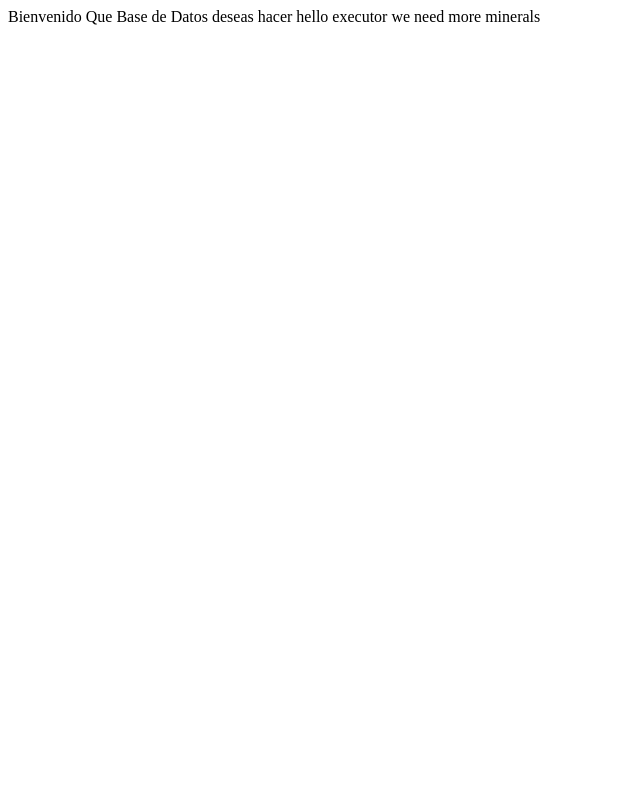
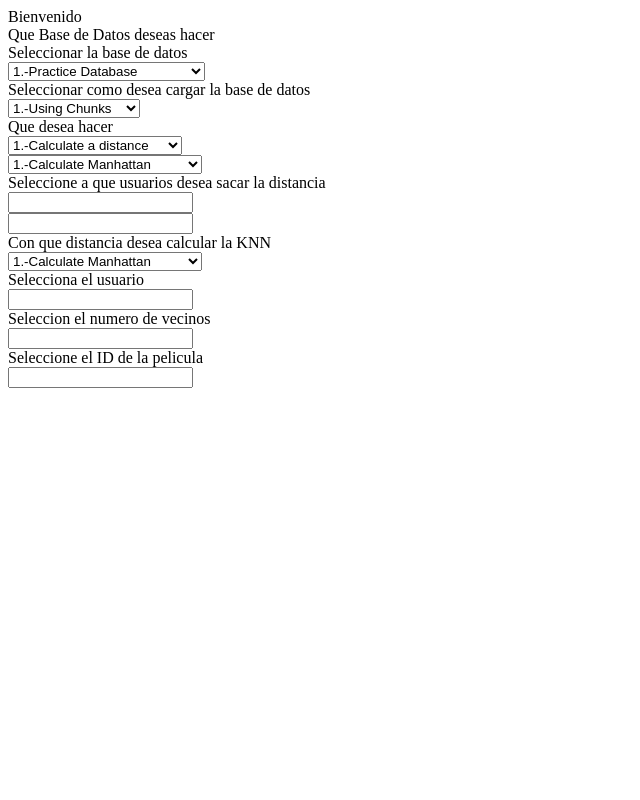
Before and after one commit to faoladhaku/SistemaRecomendacionTBD, a Django app: page / in a window 1280 px wide. Shown: the whole page, without its empty margins (0-640 px from the left). Run offline with Django 3.2, Linux system fonts and the light colour scheme.

Commit message:
index plain

```diff
--- a/recomendator/templates/recomendator/index.html
+++ b/recomendator/templates/recomendator/index.html
@@ -1,4 +1,55 @@
-Bienvenido
-Que Base de Datos deseas hacer
-
-hello executor we need more minerals
+Bienvenido<br>
+Que Base de Datos deseas hacer<br>
+<form>
+    Seleccionar la base de datos<br>
+    <select name="" id="">
+        <option value="1">1.-Practice Database</option>
+        <option value="2">2.-Large Practice Database</option>
+        <option value="4">3.-Movie Lens 100k database</option>
+    </select>
+    <br>
+    Seleccionar como desea cargar la base de datos <br>
+    <select name="" id="">
+        <option value="1">1.-Using Chunks</option>
+        <option value="2">2.-Without Chunks</option>
+    </select>
+    <br>
+    Que desea hacer <br>
+    <select name="" id="">
+        <option value="1">1.-Calculate a distance</option>
+        <option value="2">2.-Make a recomendation</option>
+    </select><br>
+    <!--calcular una distancia -->
+    <select name="" id="">
+        <option value="1">1.-Calculate Manhattan</option>
+        <option value="2">2.-Calculate Euclidian</option>
+        <option value="3">3.-Calculate Minkowski</option>
+        <option value="4">4.-Calculate Pearson</option>
+        <option value="5">5.-Calculate Cosine similarity</option>
+        <option value="6">6.-Calculate Jaccard</option>
+    </select><br>
+    Seleccione a que usuarios desea sacar la distancia<br>
+    <input type="text" name="usuario1" id="">
+    <br>
+    <input type="text" name="usuario1" id="">
+    <br>
+    <!--Recomendation -->
+    Con que distancia desea calcular la KNN<br>
+    <select name="" id="">
+        <option value="1">1.-Calculate Manhattan</option>
+        <option value="2">2.-Calculate Euclidian</option>
+        <option value="3">3.-Calculate Minkowski</option>
+        <option value="4">4.-Calculate Pearson</option>
+        <option value="5">5.-Calculate Cosine similarity</option>
+        <option value="6">6.-Calculate Jaccard</option>
+    </select>
+    <br>
+    Selecciona el usuario<br>
+    <input type="text" name="usuario" id="">
+    <br>
+    Seleccion el numero de vecinos<br>
+    <input type="text" name="nusuarios" id="">
+    <br>
+    Seleccione el ID de la pelicula<br>
+    <input type="text" name="nusuarios" id="">
+</form>
```
